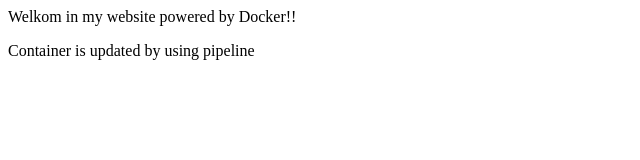
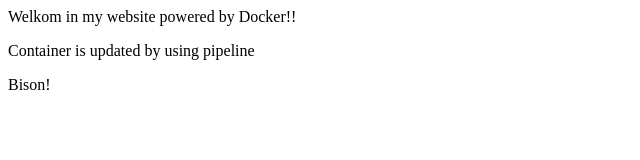
Before and after one commit to Mystos16/Docker-images, a plain HTML site: page index.html in a window 1280 px wide. Shown: the full height of the page, 0-640 px from the left. Drawn offline with Linux system fonts and the light colour scheme.

Commit message:
Update index.html

```diff
--- a/index.html
+++ b/index.html
@@ -2,5 +2,6 @@
     <BODY>
         <p>Welkom in my website powered by Docker!!</p>
         <p> Container is updated by using pipeline </p>
+        <p> Bison! </p>
     </BODY>
 </HTML>
```
